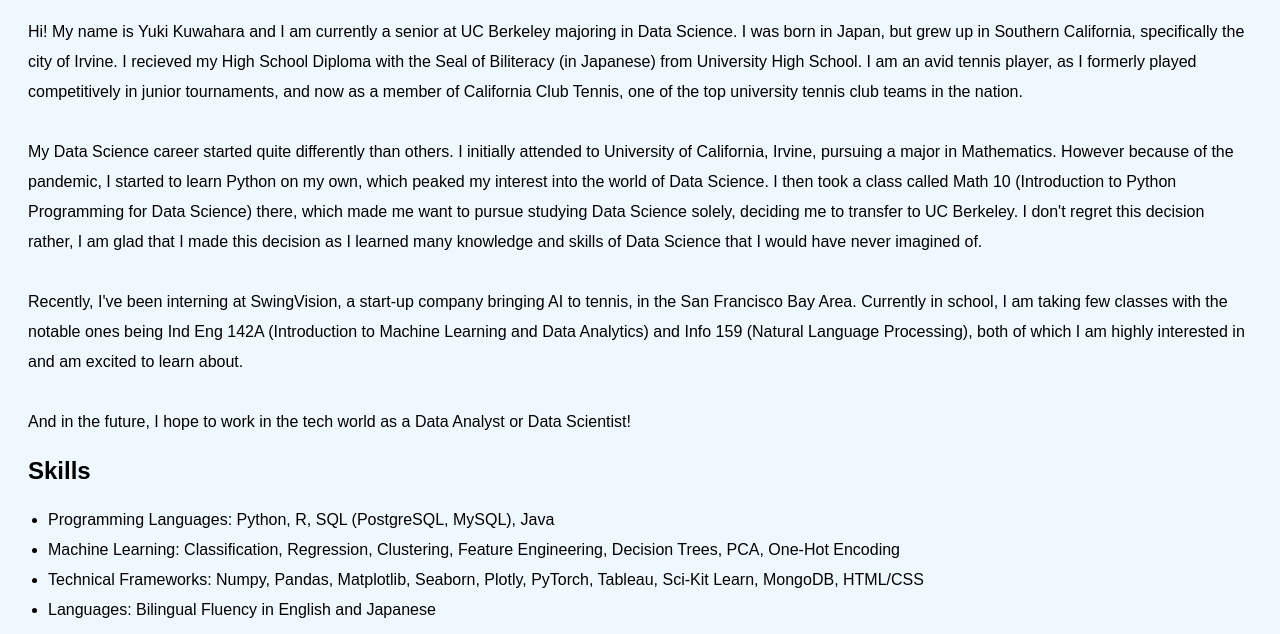
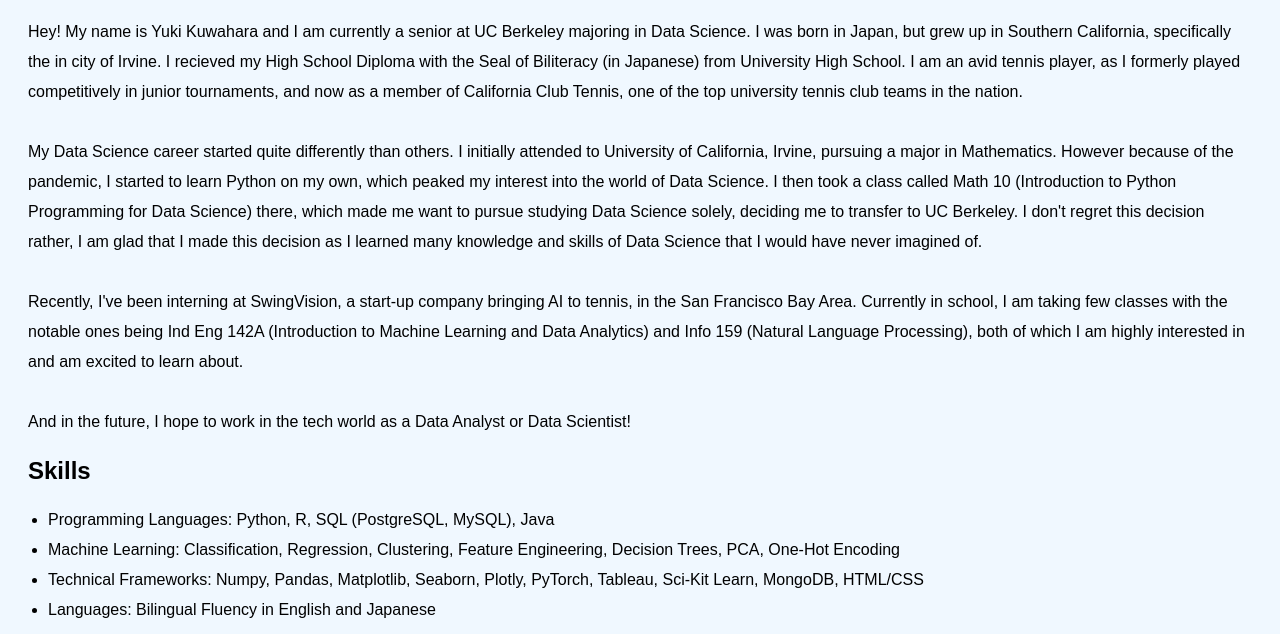
Before and after one commit to ykuw2/ykuw2-yuki-kuwahara.github.io, a plain HTML site: page index.html in a window 1280 px wide. Shown: the part 691-1325 px from the top of the page. Drawn offline with Linux system fonts and the light colour scheme.

Commit message:
Update index.html

```diff
--- a/index.html
+++ b/index.html
@@ -40,9 +40,9 @@
 
     <h2 class="subheader" id="about-me">About Me</h2>
     <p class="paragraph">
-      Hi! My name is Yuki Kuwahara and I am currently a senior at UC Berkeley
+      Hey! My name is Yuki Kuwahara and I am currently a senior at UC Berkeley
       majoring in Data Science. I was born in Japan, but grew up in Southern
-      California, specifically the city of Irvine. I recieved my High School
+      California, specifically the in city of Irvine. I recieved my High School
       Diploma with the Seal of Biliteracy (in Japanese) from University High
       School. I am an avid tennis player, as I formerly played competitively in
       junior tournaments, and now as a member of California Club Tennis, one of
```
